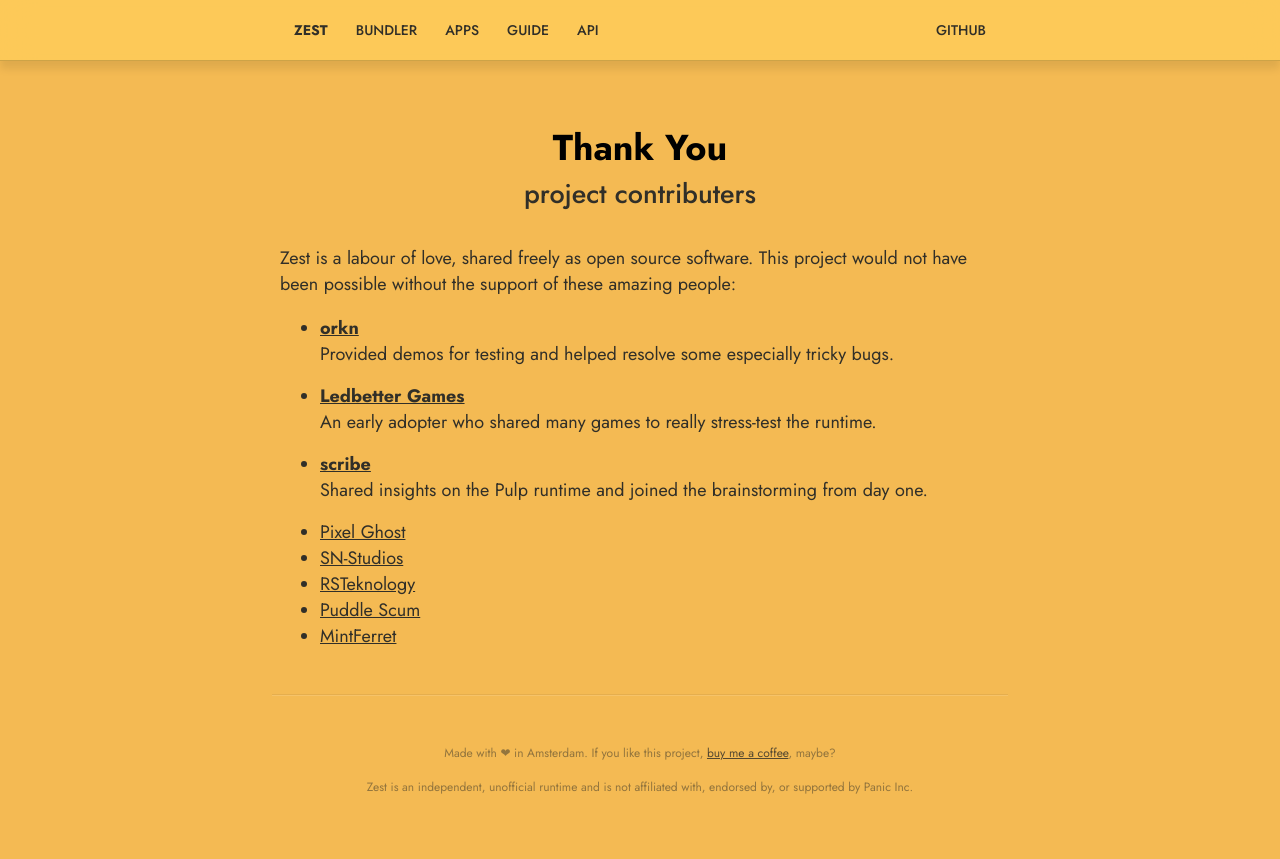
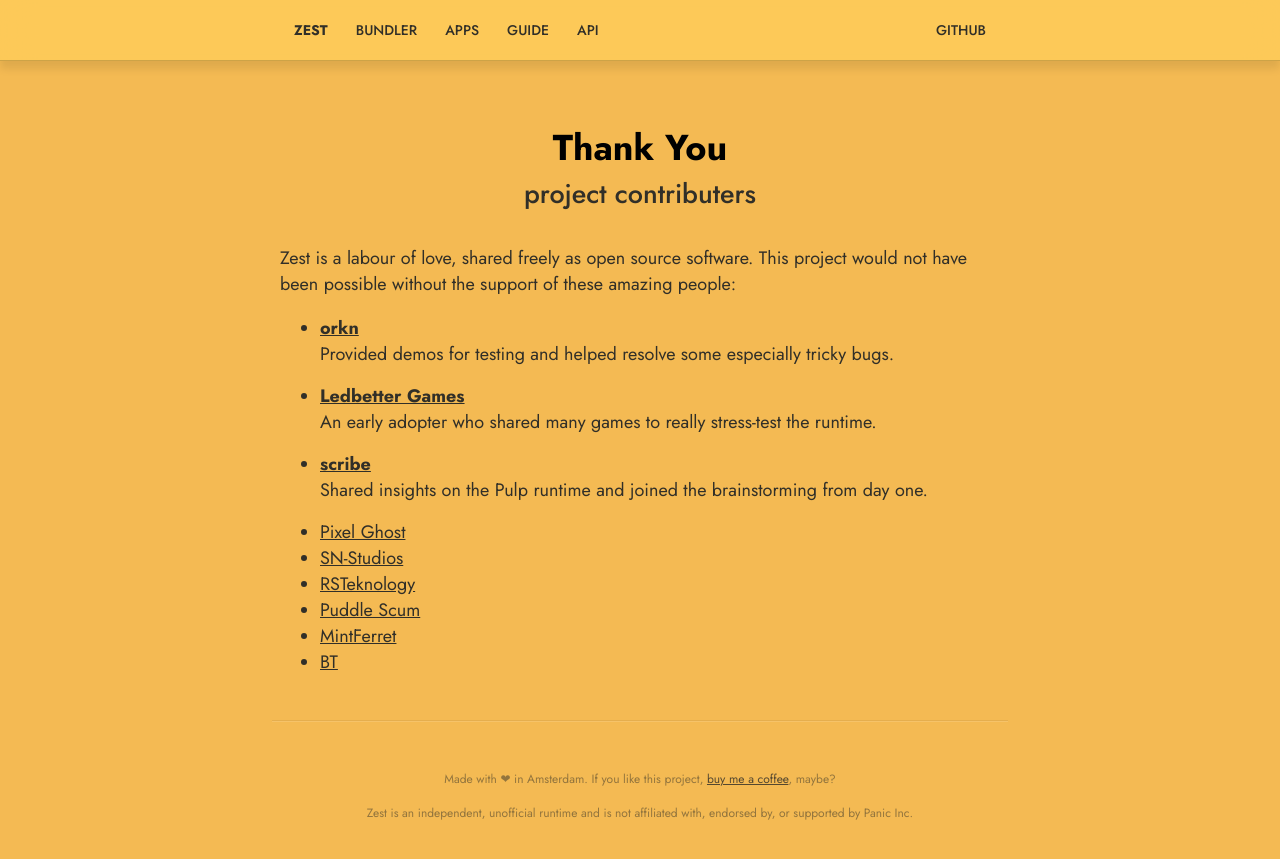
Before and after one commit to tkers/zest, a Jekyll site: the page built from thanks.md, in a window 1280 px wide. Shown: the top 859 px of the page. Built offline with Jekyll 4.4.1, drawn with Linux system fonts in a browser that asks for light colours; our own code applies the rules of GitHub Pages for plain Markdown files.

Commit message:
Update contributers

```diff
--- a/thanks.md
+++ b/thanks.md
@@ -18,3 +18,4 @@
 - [RSTeknology](https://robertsteeber.itch.io)
 - [Puddle Scum](https://puddle-scum.itch.io)
 - [MintFerret](https://mintferret.itch.io)
+- [BT](https://bechameltest.com)
```
